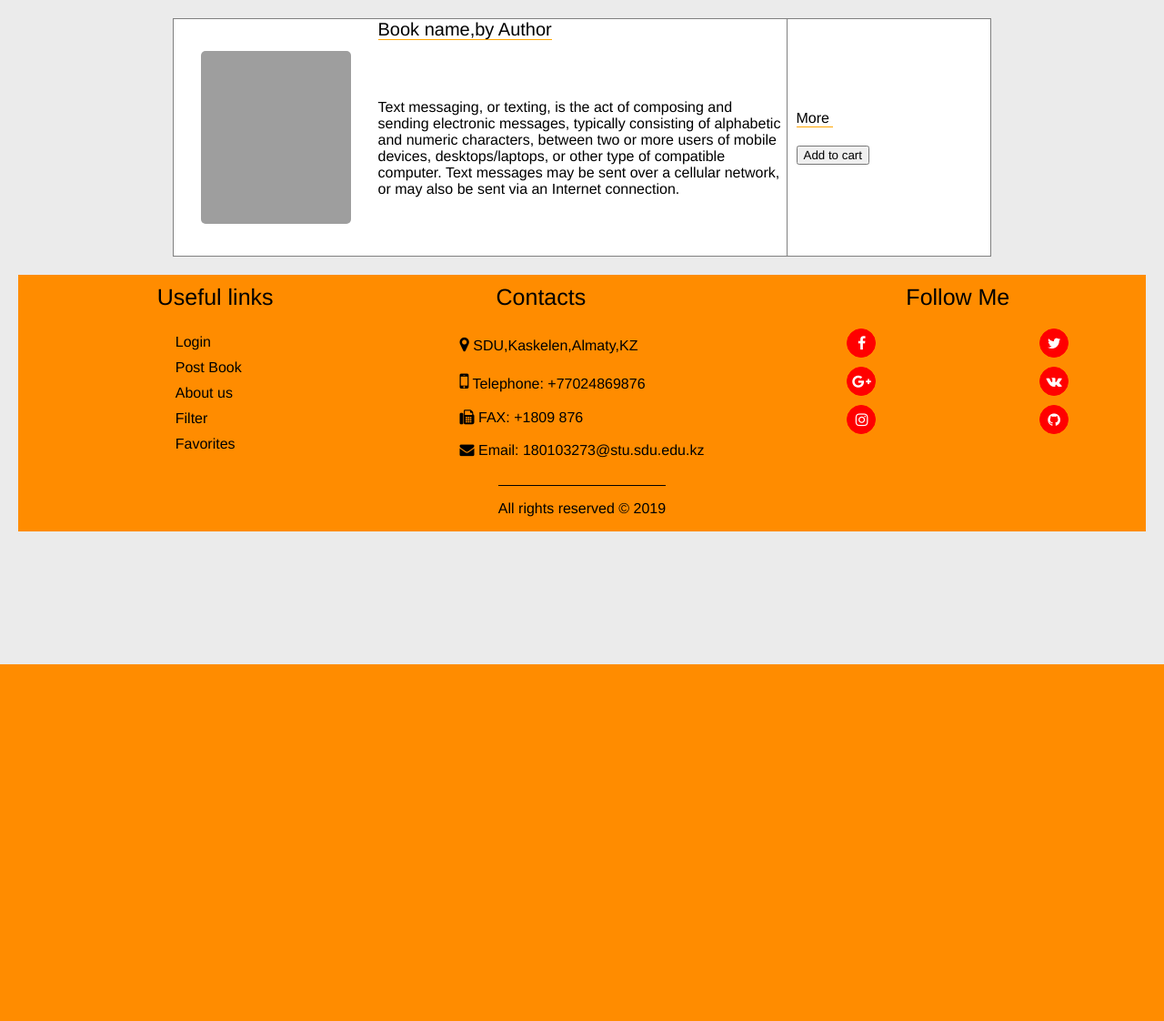
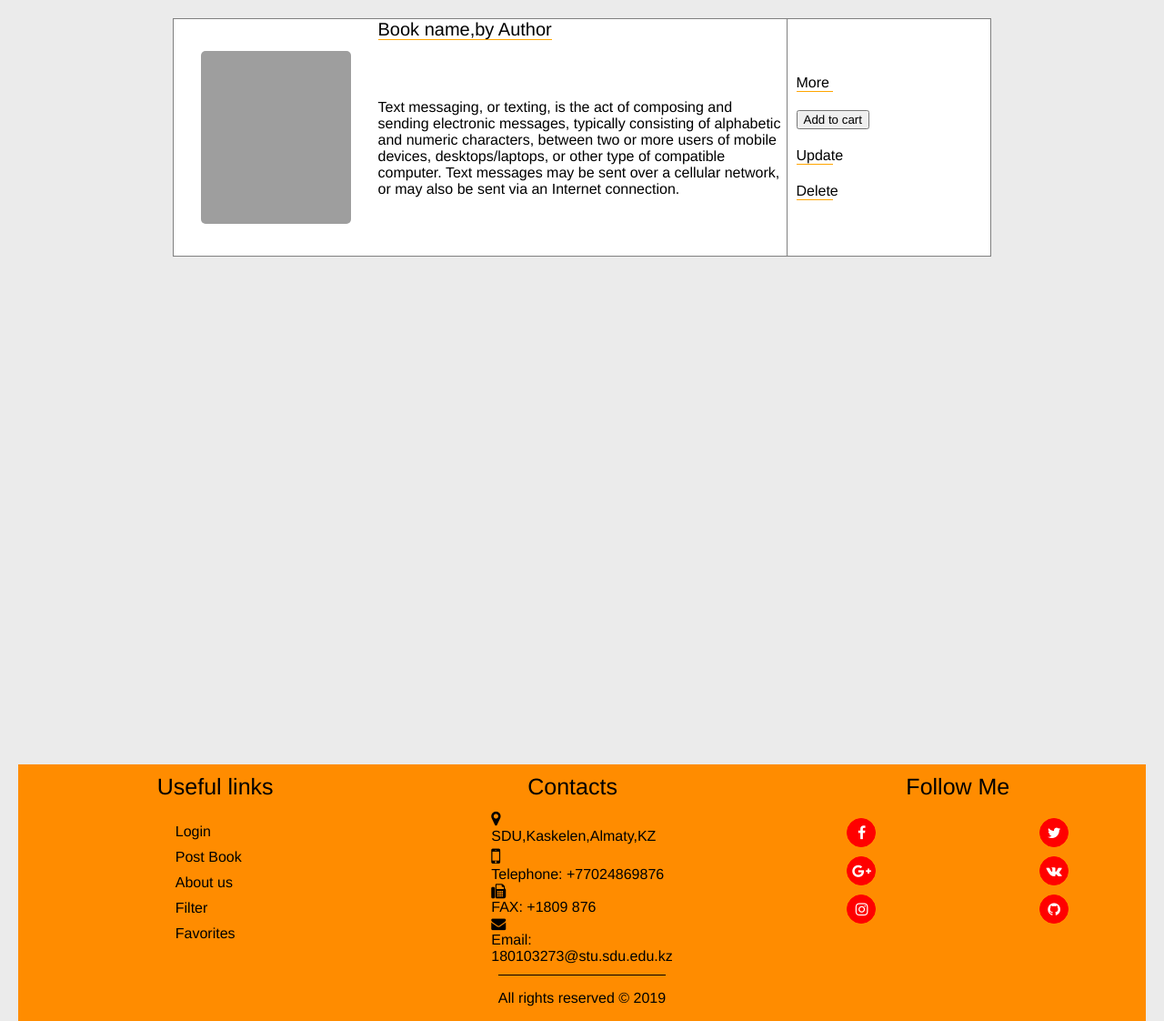
Before and after one commit to Olzhik01/Project, a PHP site: page /category_kids.php in a window 1280 px wide. Shown: the part 70-1192 px from the top of the page at 91% size. Before the commit the page ends 800 px from the top, so only its background shows below. Run offline with PHP 8.4, Linux system fonts and the light colour scheme; data comes from the database, SQL or seed files in the repository; grey boxes are pictures that could not be loaded.

Commit message:
Update category_kids.php
updated

```diff
--- a/category_kids.php
+++ b/category_kids.php
@@ -58,7 +58,7 @@
     		}
 
     		#image{
-      			width: 120px;
+      			width: 118px;
       			height: 180px;
 
       		}
@@ -69,7 +69,7 @@
 
 
       		#book-view-text{
-      			font-size: 13px;
+      			font-size: 14px;
       		}
 
 
@@ -206,27 +206,50 @@
 		}
 		/*Contacts on footer*/
 		.contacts{
+
 			display: grid;
-			justify-self:center;
+			justify-items: center;
+
 
 		}
+
+
+
 		.get_in_touch{
+
 			display: grid;
 			grid-template-columns: repeat(auto-fill,minmax(150px,1fr));
+		}
+
+
+		.get_in_touch span{
+
+			display: grid;
+			grid-column-start: 1;
+			grid-column-end: -1;
+
 
 		}
+
 		#contacts_logo{
 			margin-left: 40px;
 			margin-top:10px;
 			margin-bottom: 10px;
 			font-size: 25px;
+			display: grid;
+			grid-column-start: 1;
+			grid-column-end: -1;
 		}
+
 		#location_icon{
 			font-size: 18px;
 		}
+
 		#phone_icon{
 			font-size: 23px;
 		}
+
+
 		/*Contacts on footer finish*/
 		/*Follow us on footer*/
 		.follow_us{
@@ -511,6 +534,9 @@
 		margin-top: 20px;
 		margin-bottom: 20px;
 
+		position: relative;
+		min-height: 100vh;
+
 	}
 
 
@@ -676,6 +702,10 @@
 								<input type=\"submit\" name=\"submit\" value=\"Add to cart\">
 							</form>
 
+							<a href=\"update.php?book_id=".$array[$i]['book_id']."\" id=\"more-link\">Update</a>
+
+							<a href=\"user_delete.php?book_id=".$array[$i]['book_id']."\" id=\"more-link\">Delete</a>
+
 						</div>
 					</div>
 
```
